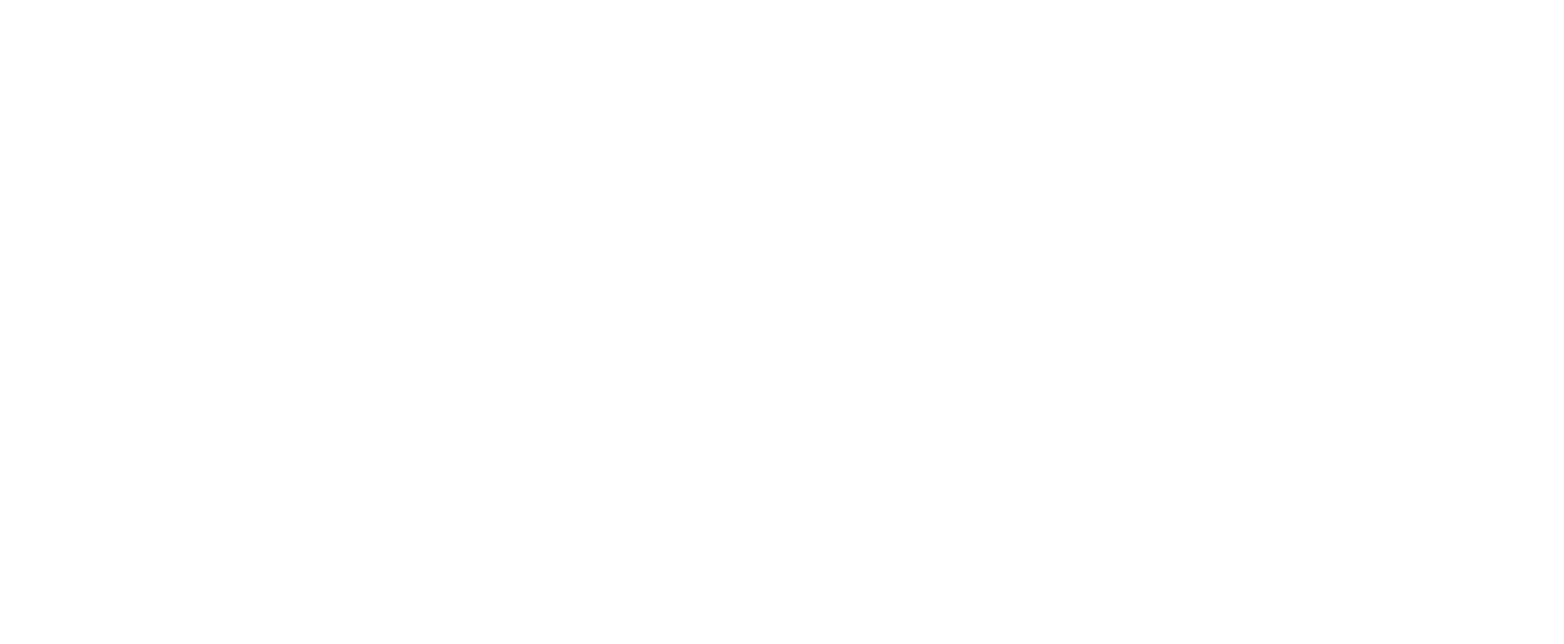
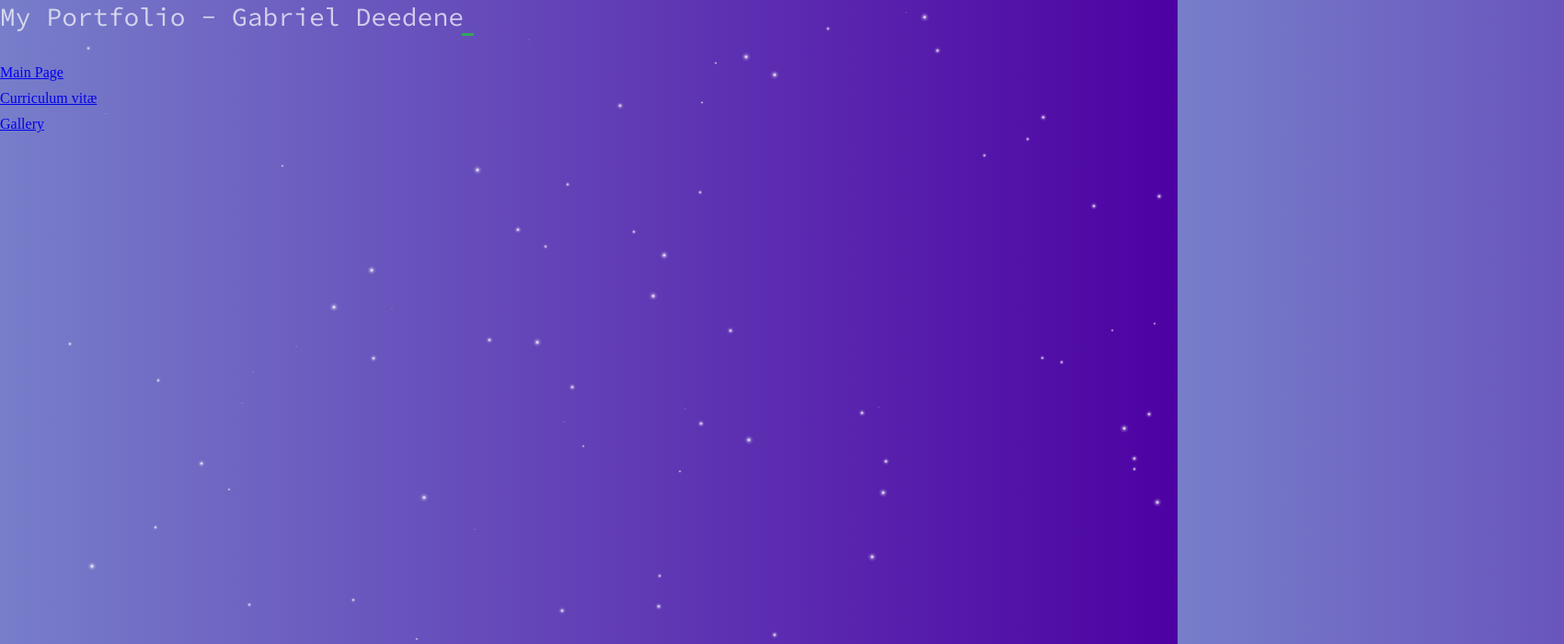
Before and after one commit to Gabriel-Deedene/Portfolio, a plain HTML site: page index.html in a window 1280 px wide. Shown: the top 700 px of the page at 92% size, 1700 px wide, since content can reach past the window. Drawn offline with Linux system fonts and the light colour scheme.

Commit message:
Main page animation snow and title

```diff
--- a/css/style.css
+++ b/css/style.css
@@ -0,0 +1,84 @@
+@import url('https://fonts.googleapis.com/css?family=Source+Code+Pro');
+
+* {
+    margin: 0;
+    padding: 0;
+    scroll-behavior: smooth;
+}
+
+body {
+    background: linear-gradient(0.25turn, #777eca, #4d01a3);
+    height: 1000px;
+    width: 1700px;
+}
+
+canvas {
+    height: 100%;
+    width: 100%;
+    z-index: 1;
+    position: absolute;
+}
+
+header {
+    position: absolute;
+    z-index: 2;
+    float: none;
+    width: 100%;
+    height: 100px;
+}
+
+a {
+    float: none;
+    margin: auto;
+}
+
+ul {
+    padding: 0;
+    margin: 0;
+}
+
+li {
+    margin-bottom: 10px;
+}
+
+#parent {
+  height: 40px;
+  width: 100%;
+  white-space: nowrap;
+  overflow: hidden;
+  font-family: 'Source Code Pro', monospace;
+  font-size: 28px;
+  color: rgba(255,255,255,.70);
+  position: relative;
+  margin-bottom: 30px;
+}
+
+#border {
+  border-bottom: solid 3px rgba(0,255,0,.75);
+  position: absolute;
+  right: -7px;
+  width: 20px;
+}
+
+/* Animation */
+#parent {
+  animation: animated-text 2s steps(30,end) 1s 1 normal both
+}
+
+#border {
+   animation: animated-cursor 600ms steps(30,end) infinite;
+}
+
+/* text animation */
+
+@keyframes animated-text{
+  from{width: 0;}
+  to{width: 515px;}
+}
+
+/* cursor animations */
+
+@keyframes animated-cursor{
+  from{border-bottom-color: rgba(0,255,0,.75);}
+  to{border-bottom-color: transparent;}
+}
--- a/index.html
+++ b/index.html
@@ -8,6 +8,21 @@
     <title>Document</title>
 </head>
 <body>
+    <canvas id="canvas"></canvas>
+    <script src="script/script-canvas.js"></script>
+
+    <header>
+
+        <div id="parent">My Portfolio - Gabriel Deedene<div id="border"></div></div>
+        <nav>
+            <ul>
+                <li><a href="#">Main Page</a></li>
+                <li><a href="#">Curriculum vitæ</a></li>
+                <li><a href="#">Gallery</a></li>
+            </ul>
+        </nav>
+    </header>
+
 
 </body>
 </html>
--- /dev/null
+++ b/script/script-canvas.js
@@ -0,0 +1,179 @@
+(function () {
+    "use strict";
+    window.addEventListener('load', function() {
+      var canvas = document.getElementById('canvas');
+
+      if (!canvas || !canvas.getContext) {
+        return false;
+      }
+
+      /********************
+        Random Number
+      ********************/
+
+      function rand(min, max) {
+        return Math.floor(Math.random() * (max - min + 1) + min);
+      }
+
+
+      /********************
+        Var
+      ********************/
+
+      // canvas
+      var ctx = canvas.getContext('2d');
+      var X = canvas.width = window.innerWidth;
+      var Y = canvas.height = window.innerHeight;
+
+      /********************
+        Animation
+      ********************/
+
+      window.requestAnimationFrame =
+        window.requestAnimationFrame ||
+        window.mozRequestAnimationFrame ||
+        window.webkitRequestAnimationFrame ||
+        window.msRequestAnimationFrame ||
+        function(cb) {
+          setTimeout(cb, 17);
+        };
+
+
+      /********************
+        Snow
+      ********************/
+
+      // var
+      var snowNum = 80;
+      var backSnowNum = 80;
+      var snows = [];
+      var backSnows = [];
+
+      if (X < 768) {
+        snowNum = 25;
+        backSnowNum = 25;
+      }
+
+      function Snow(ctx, x, y, r, g) {
+        this.ctx = ctx;
+        this.init(x, y, r, g);
+      }
+
+      Snow.prototype.init = function(x, y, r, g) {
+        this.x = x;
+        this.y = y;
+        this.r = r;
+        this.c = '255, 255, 255';
+        this.v = {
+          x: 0,
+          y: g
+        };
+      };
+
+      Snow.prototype.updatePosition = function() {
+        this.y += this.v.y;
+      };
+
+      Snow.prototype.wrapPosition = function() {
+        if (this.x - this.r > X) {
+          this.x = 0;
+        }
+        if (this.x + this.r < 0) {
+          this.x = X;
+        }
+        if (this.y - this.r > Y) {
+          this.y = 0;
+        }
+        if (this.y + this.r < 0) {
+          this.y = Y;
+        }
+      };
+
+      Snow.prototype.draw = function() {
+        ctx = this.ctx;
+        ctx.save();
+        ctx.beginPath();
+        ctx.fillStyle = this.gradient();
+        ctx.arc(this.x, this.y, this.r, Math.PI * 2, false);
+        ctx.fill();
+        ctx.closePath();
+        ctx.restore();
+      };
+
+      Snow.prototype.gradient = function () {
+        var col = this.c;
+        var g = this.ctx.createRadialGradient(this.x, this.y, 0, this.x, this.y, this.r);
+        g.addColorStop(0, "rgba(" + col + ", " + (1 * 1) + ")");
+        g.addColorStop(0.5, "rgba(" + col + ", " + (1 * 0.2) + ")");
+        g.addColorStop(1, "rgba(" + col + ", " + (1 * 0) + ")");
+        return g;
+      };
+
+      Snow.prototype.resize = function() {
+        this.x = rand(0, X);
+        this.y = rand(0, Y);
+      };
+
+      Snow.prototype.render = function() {
+        this.updatePosition();
+        this.wrapPosition();
+        this.draw();
+      };
+
+      for (var i = 0; i < backSnowNum; i++) {
+        var snow = new Snow(ctx, rand(0, X), rand(0, Y), rand(1, 5), Math.random());
+        backSnows.push(snow);
+      }
+
+      for (var i = 0; i < snowNum; i++) {
+        var snow = new Snow(ctx, rand(0, X), rand(0, Y), rand(10, 15), Math.random() + 0.3);
+        snows.push(snow);
+      }
+
+      /********************
+        Render
+      ********************/
+
+      function render(){
+        ctx.clearRect(0, 0, X, Y);
+        for (var i = 0; i < backSnows.length; i++) {
+          backSnows[i].render();
+        }
+        // for (var i = 0; i < snows.length; i++) {
+        //   snows[i].render();
+        // }
+        requestAnimationFrame(render);
+      }
+
+      render();
+
+      /********************
+        Event
+      ********************/
+
+      // resize
+      function onResize() {
+        X = canvas.width = window.innerWidth;
+        Y = canvas.height = window.innerHeight;
+        for (var i = 0; i < backSnows.length; i++) {
+          backSnows[i].resize();
+        }
+        for (var i = 0; i < backTrees.length; i++) {
+          backTrees[i].resize();
+        }
+        for (var i = 0; i < trees.length; i++) {
+          trees[i].resize();
+        }
+        for (var i = 0; i < snows.length; i++) {
+          snows[i].resize();
+        }
+      }
+
+      window.addEventListener('resize', function() {
+        onResize();
+      });
+
+    });
+    // Author
+    console.log('File Name / snowyLandscape.js\nCreated Date / January 28, 2020\nAuthor / Toshiya Marukubo\nTwitter / https://twitter.com/toshiyamarukubo');
+  })();
```
